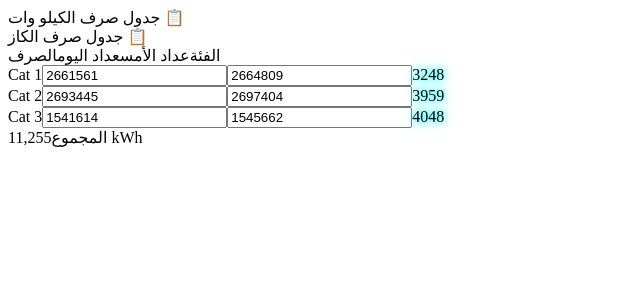
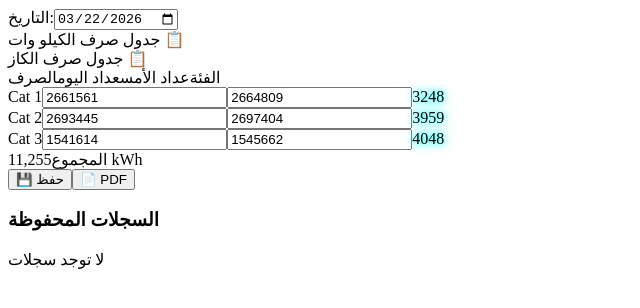
Before and after one commit to Alosh1990/generator-app, a Next.js app: page / in a window 1280 px wide. Shown: the top 308 px of the page, without its empty margins (0-640 px from the left). Built offline with nearby package versions, Linux system fonts and the light colour scheme.

Commit message:
Update page.tsx

```diff
--- a/src/app/page.tsx
+++ b/src/app/page.tsx
@@ -1,5 +1,7 @@
 "use client";
-import React, { useState, useMemo } from "react";
+import React, { useState, useMemo, useEffect } from "react";
+import jsPDF from "jspdf";
+import html2canvas from "html2canvas";
 
 export default function Page() {
   const [activeTab, setActiveTab] = useState("kwh");
@@ -19,28 +21,25 @@ export default function Page() {
   const [stockBeforeKwh, setStockBeforeKwh] = useState("26820");
   const [stockBeforeGas, setStockBeforeGas] = useState("26820");
 
+  const [currentDate, setCurrentDate] = useState(new Date().toISOString().slice(0, 10));
+  const [records, setRecords] = useState([]);
+
+  // تحميل السجلات من localStorage بعد التأكد من المتصفح
+  useEffect(() => {
+    const saved = localStorage.getItem("energyRecords");
+    if (saved) setRecords(JSON.parse(saved));
+  }, []);
+
   const statsKwh = useMemo(() => {
-    const diffs = rowsKwh.map(r =>
-      Math.max(0, (Number(r.t) || 0) - (Number(r.y) || 0))
-    );
+    const diffs = rowsKwh.map(r => Math.max(0, (Number(r.t) || 0) - (Number(r.y) || 0)));
     const total = diffs.reduce((a, b) => a + b, 0);
-    return {
-      diffs,
-      total,
-      current: (Number(stockBeforeKwh) || 0) - total,
-    };
+    return { diffs, total, current: (Number(stockBeforeKwh) || 0) - total };
   }, [rowsKwh, stockBeforeKwh]);
 
   const statsGas = useMemo(() => {
-    const diffs = rowsGas.map(r =>
-      Math.max(0, (Number(r.t) || 0) - (Number(r.y) || 0))
-    );
+    const diffs = rowsGas.map(r => Math.max(0, (Number(r.t) || 0) - (Number(r.y) || 0)));
     const total = diffs.reduce((a, b) => a + b, 0);
-    return {
-      diffs,
-      total,
-      current: (Number(stockBeforeGas) || 0) - total,
-    };
+    return { diffs, total, current: (Number(stockBeforeGas) || 0) - total };
   }, [rowsGas, stockBeforeGas]);
 
   const rows = activeTab === "kwh" ? rowsKwh : rowsGas;
@@ -49,19 +48,56 @@ export default function Page() {
   const stockBefore = activeTab === "kwh" ? stockBeforeKwh : stockBeforeGas;
   const setStockBefore = activeTab === "kwh" ? setStockBeforeKwh : setStockBeforeGas;
 
+  const saveRecord = () => {
+    const newRecord = {
+      date: currentDate,
+      type: activeTab,
+      rows,
+      stockBefore,
+      total: stats.total,
+      current: stats.current,
+    };
+    const updatedRecords = [...records, newRecord];
+    setRecords(updatedRecords);
+    localStorage.setItem("energyRecords", JSON.stringify(updatedRecords));
+    alert("تم الحفظ بنجاح ✅");
+  };
+
+  const exportPDF = async () => {
+    const input = document.getElementById("pdfTable");
+    if (!input) return;
+    const canvas = await html2canvas(input);
+    const imgData = canvas.toDataURL("image/png");
+    const pdf = new jsPDF("p", "mm", "a4");
+    const imgProps = pdf.getImageProperties(imgData);
+    const pdfWidth = pdf.internal.pageSize.getWidth();
+    const pdfHeight = (imgProps.height * pdfWidth) / imgProps.width;
+    pdf.addImage(imgData, "PNG", 0, 0, pdfWidth, pdfHeight);
+    pdf.save(`جدول_${activeTab}_${currentDate}.pdf`);
+  };
+
   return (
-    <main className="min-h-screen flex items-center justify-center bg-[#070b12] p-4 text-white">
-      <div className="w-full max-w-5xl p-4 sm:p-6 rounded-3xl bg-gradient-to-r from-cyan-400 via-blue-500 to-purple-500 shadow-[0_0_60px_rgba(0,255,255,0.3)]">
+    <main className="min-h-screen flex flex-col items-center justify-start bg-[#070b12] p-4 text-white">
+      <div className="w-full max-w-5xl p-4 sm:p-6 rounded-3xl bg-gradient-to-r from-cyan-400 via-blue-500 to-purple-500 shadow-[0_0_60px_rgba(0,255,255,0.3)] mb-6">
         <div className="bg-[#0b111c]/90 backdrop-blur-xl rounded-3xl p-4 sm:p-6 border border-white/10">
+
+          {/* التاريخ */}
+          <div className="mb-4 text-yellow-200 font-semibold">
+            التاريخ:
+            <input
+              type="date"
+              value={currentDate}
+              onChange={(e) => setCurrentDate(e.target.value)}
+              className="bg-black/40 p-2 rounded text-center ml-2"
+            />
+          </div>
 
           {/* HEADER TABS */}
           <div className="flex gap-4 mb-6 cursor-pointer flex-wrap">
             <div
               onClick={() => setActiveTab("kwh")}
               className={`flex-1 text-center py-4 rounded-xl border ${
-                activeTab === "kwh"
-                  ? "border-cyan-400 bg-cyan-500/30 font-bold"
-                  : "border-cyan-400/20 bg-cyan-500/10"
+                activeTab === "kwh" ? "border-cyan-400 bg-cyan-500/30 font-bold" : "border-cyan-400/20 bg-cyan-500/10"
               } transition-all duration-200`}
             >
               جدول صرف الكيلو وات 📋
@@ -69,9 +105,7 @@ export default function Page() {
             <div
               onClick={() => setActiveTab("gas")}
               className={`flex-1 text-center py-4 rounded-xl border ${
-                activeTab === "gas"
-                  ? "border-cyan-400 bg-cyan-500/30 font-bold"
-                  : "border-cyan-400/20 bg-cyan-500/10"
+                activeTab === "gas" ? "border-cyan-400 bg-cyan-500/30 font-bold" : "border-cyan-400/20 bg-cyan-500/10"
               } transition-all duration-200`}
             >
               جدول صرف الكاز 📋
@@ -79,10 +113,8 @@ export default function Page() {
           </div>
 
           {/* TABLE */}
-          <div className="rounded-2xl overflow-x-auto border border-cyan-400/20">
+          <div id="pdfTable" className="rounded-2xl overflow-x-auto border border-cyan-400/20">
             <div className="min-w-[400px]">
-
-              {/* Table Header */}
               <div className="hidden sm:grid grid-cols-4 text-center text-yellow-300 bg-black/40 py-3">
                 <span>الفئة</span>
                 <span>عداد الأمس</span>
@@ -90,7 +122,6 @@ export default function Page() {
                 <span>الصرف</span>
               </div>
 
-              {/* Table Rows */}
               {rows.map((r, i) => (
                 <div
                   key={i}
@@ -100,28 +131,19 @@ export default function Page() {
                   <input
                     type="number"
                     value={r.y}
-                    onChange={(e) => {
-                      const newRows = [...rows];
-                      newRows[i].y = e.target.value;
-                      setRows(newRows);
-                    }}
+                    onChange={(e) => { const newRows = [...rows]; newRows[i].y = e.target.value; setRows(newRows); }}
                     className="bg-black/40 rounded p-3 text-center focus:outline-none focus:ring-2 focus:ring-cyan-400 w-full sm:w-auto"
                   />
                   <input
                     type="number"
                     value={r.t}
-                    onChange={(e) => {
-                      const newRows = [...rows];
-                      newRows[i].t = e.target.value;
-                      setRows(newRows);
-                    }}
+                    onChange={(e) => { const newRows = [...rows]; newRows[i].t = e.target.value; setRows(newRows); }}
                     className="bg-black/40 rounded p-3 text-center focus:outline-none focus:ring-2 focus:ring-cyan-400 w-full sm:w-auto"
                   />
                   <span className="text-cyan-400 font-bold text-lg glow">{stats.diffs[i]}</span>
                 </div>
               ))}
 
-              {/* Total */}
               <div className="flex flex-col sm:flex-row justify-between px-6 py-4 bg-black/50 text-yellow-300 font-bold text-lg mt-2 rounded-lg sm:rounded-none">
                 <span>المجموع</span>
                 <span>{stats.total.toLocaleString()} {activeTab === "kwh" ? "kWh" : "لتر"}</span>
@@ -129,7 +151,6 @@ export default function Page() {
             </div>
           </div>
 
-          {/* STOCK - يظهر فقط عند جدول الكاز */}
           {activeTab === "gas" && (
             <div className="mt-6 p-5 rounded-2xl border border-cyan-400/20 bg-gradient-to-r from-cyan-500/10 to-blue-500/10">
               <div className="flex flex-col sm:flex-row justify-between items-center gap-4">
@@ -151,7 +172,26 @@ export default function Page() {
             </div>
           )}
 
+          {/* أزرار حفظ و PDF */}
+          <div className="flex gap-4 mt-4">
+            <button onClick={saveRecord} className="bg-cyan-500 hover:bg-cyan-400 px-4 py-2 rounded font-bold">💾 حفظ</button>
+            <button onClick={exportPDF} className="bg-blue-500 hover:bg-blue-400 px-4 py-2 rounded font-bold">📄 PDF</button>
+          </div>
+
         </div>
+      </div>
+
+      <div className="w-full max-w-5xl bg-black/20 p-4 rounded mb-6">
+        <h3 className="text-yellow-300 font-bold mb-2">السجلات المحفوظة</h3>
+        {records.length === 0 ? <p>لا توجد سجلات</p> :
+          <ul className="list-disc pl-5 max-h-60 overflow-y-auto">
+            {records.map((rec, idx) => (
+              <li key={idx} className="text-white">
+                {rec.date} - {rec.type === "kwh" ? "الكيلو وات" : "الكاز"} - المجموع: {rec.total}
+              </li>
+            ))}
+          </ul>
+        }
       </div>
 
       <style jsx>{`
```
